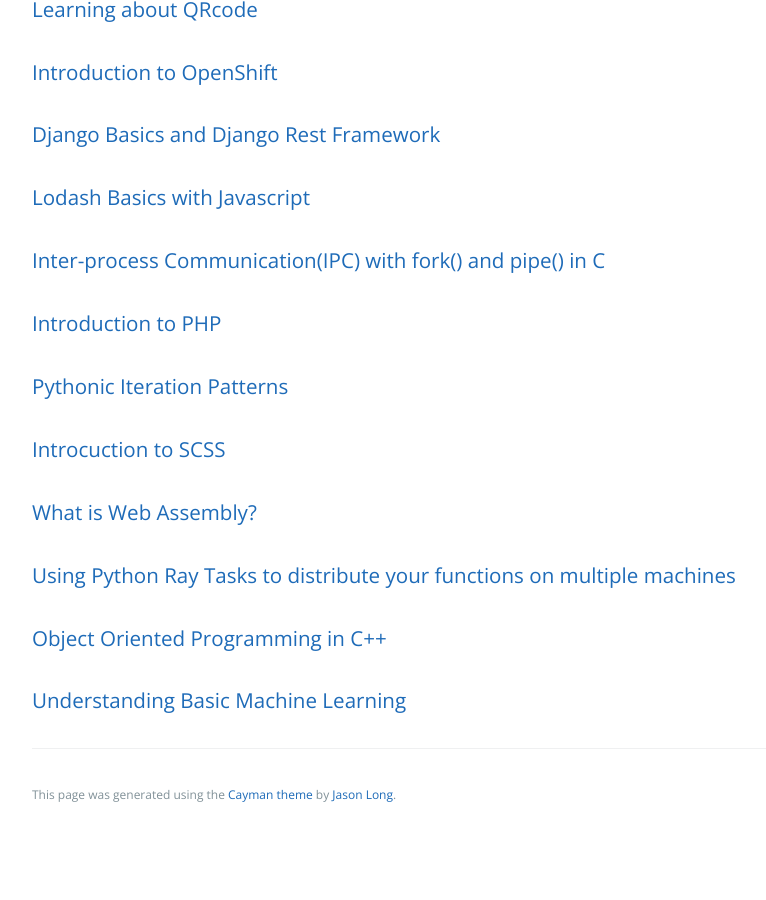
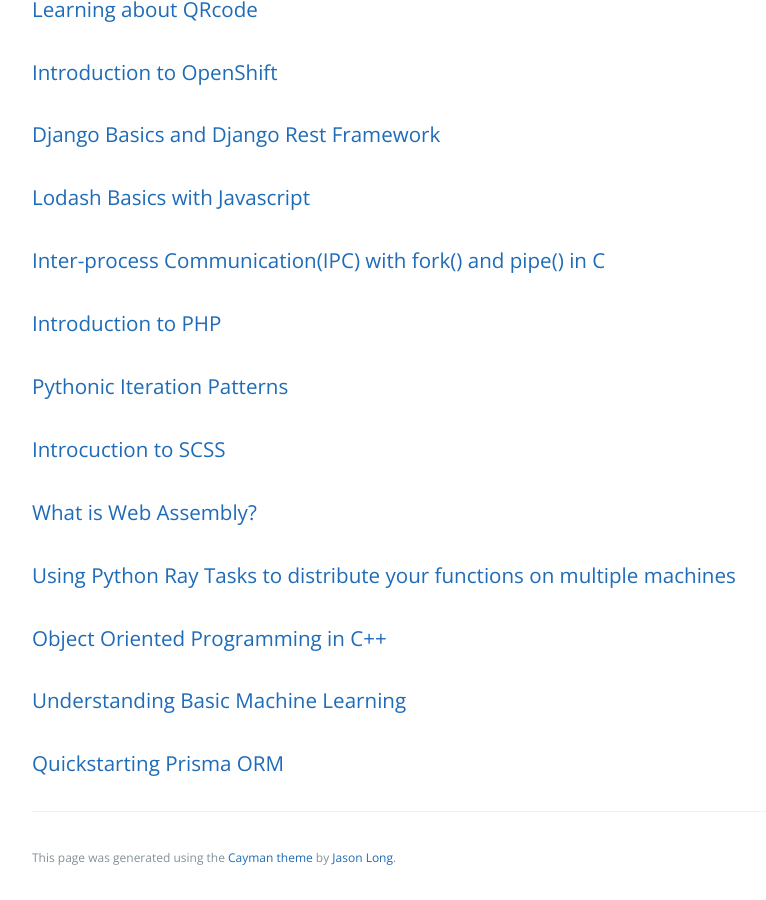
Before and after one commit to learning-software-engineering/learning-software-engineering.github.io, a Jekyll site: the page built from Topics/Tech_Stacks.md, in a window 1280 px wide and 900 px high, scrolled down 3623 px. Shown: the whole window, without its empty margins (192-958 px from the left). Built offline with Jekyll 4.4.1, drawn with Linux system fonts in a browser that asks for light colours; our own code applies the rules of GitHub Pages for plain Markdown files; before the commit the page ends 4460 px from its top, so only the background shows below that.

Commit message:
added my file to links

```diff
--- a/Topics/Tech_Stacks.md
+++ b/Topics/Tech_Stacks.md
@@ -125,3 +125,5 @@
 ### [Object Oriented Programming in C++](./Tech_Stacks/OopAndCpp.md)
 
 ### [Understanding Basic Machine Learning](./Tech_Stacks/Machine_Learning/Understanding_Machine_Learning.md)
+
+### [Quickstarting Prisma ORM](./Tech_Stacks/PrismaORM.md)
```
